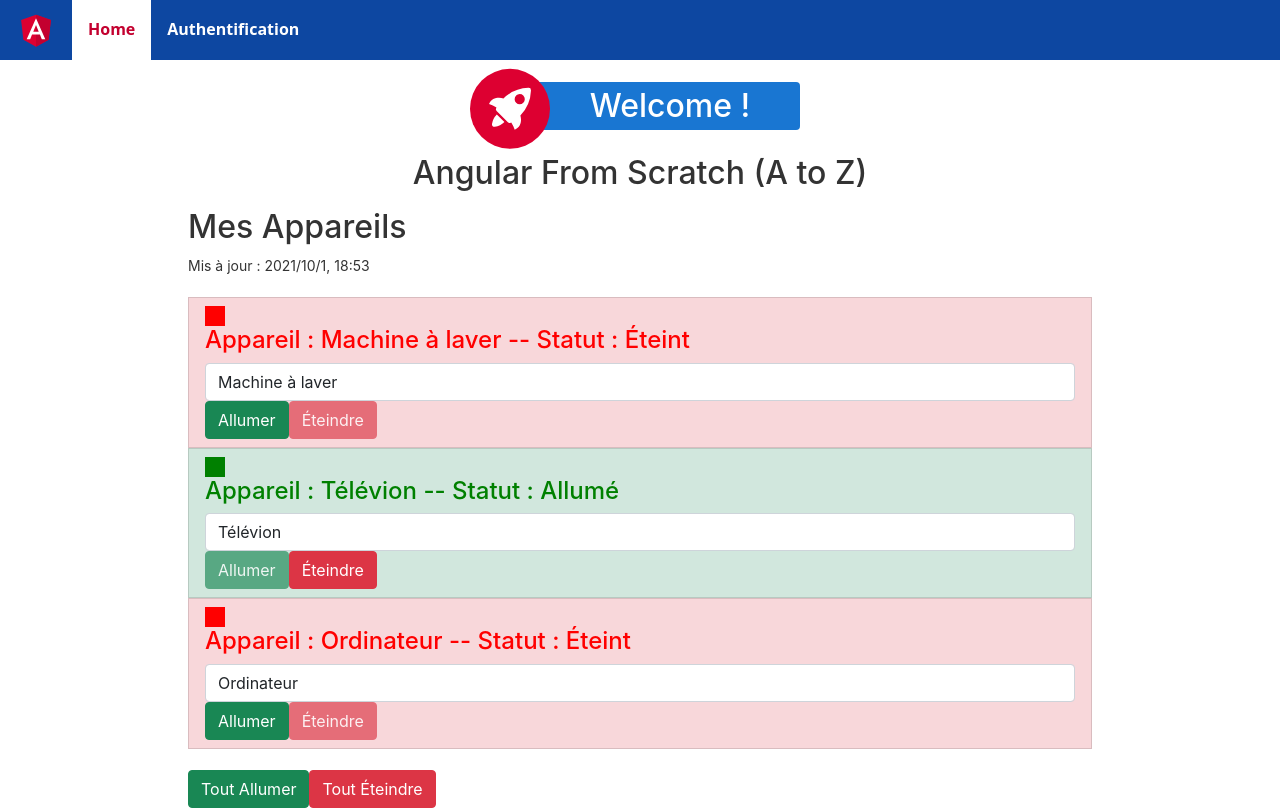
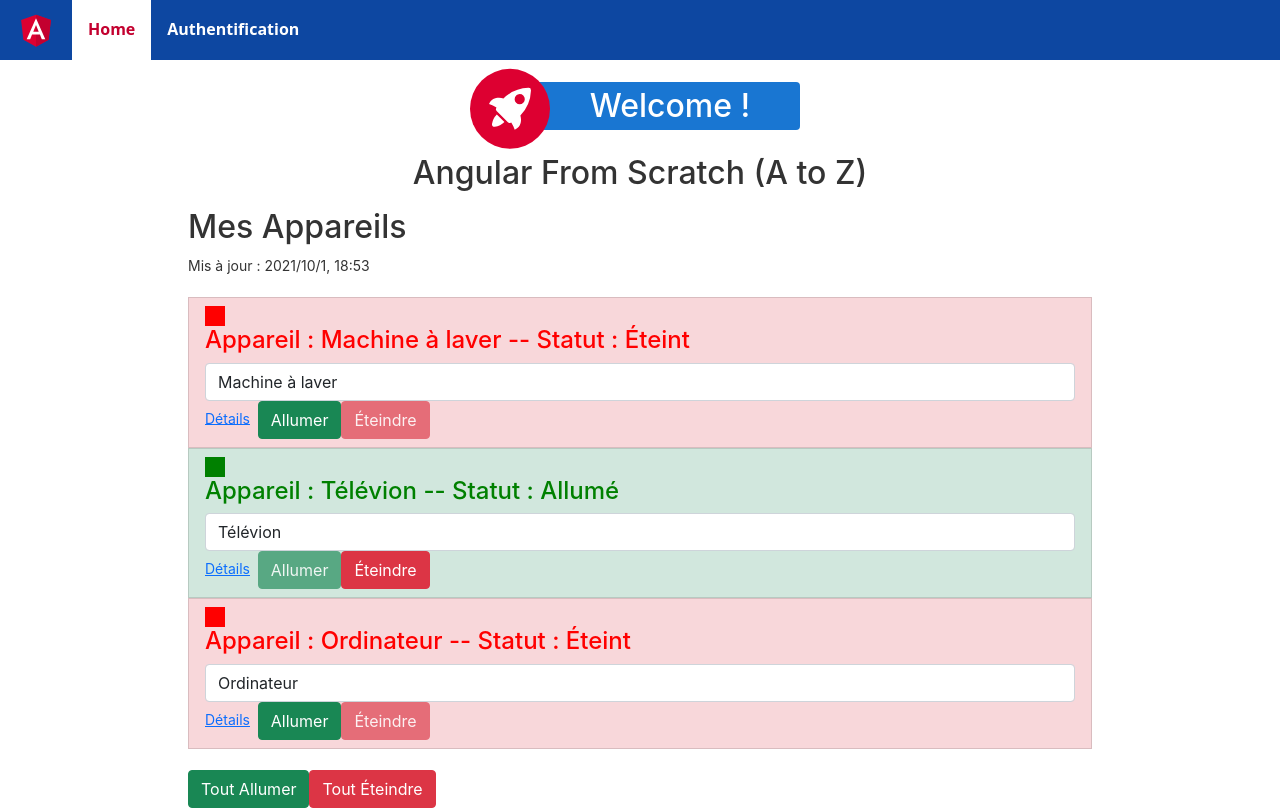
Before and after one commit to Vunerio/angular-from-scratch-A2Z, an Angular app in the folder angular-from-scratch-A2Z/: page / in a window 1280 px wide. Shown: the top 810 px of the page. Built offline with nearby package versions, Linux system fonts and the light colour scheme.

Commit message:
feat(routing): Passing Parameters to the Route.

```diff
--- a/angular-from-scratch-A2Z/src/app/app.module.ts
+++ b/angular-from-scratch-A2Z/src/app/app.module.ts
@@ -17,6 +17,7 @@ import { SingleAppareilComponent } from './single-appareil/single-appareil.compo
 
 const appRoutes: Routes = [
   { path: 'appareils', component: AppareilViewComponent },
+  { path: 'appareils/:id', component: SingleAppareilComponent },
   { path: 'auth', component: AuthComponent },
   { path: '', component: AppareilViewComponent }
 ];
--- a/angular-from-scratch-A2Z/src/app/appareil-view/appareil-view.component.html
+++ b/angular-from-scratch-A2Z/src/app/appareil-view/appareil-view.component.html
@@ -32,7 +32,8 @@
           <app-appareil *ngFor="let appareil of appareils; let i = index"
                         [indexOfAppareil] = "i"
                         [appareilName]="appareil.name"
-                        [appareilStatus]="appareil.status">
+                        [appareilStatus]="appareil.status"
+                        [id]="appareil.id">
           </app-appareil>
         </ul>
         <br>
--- a/angular-from-scratch-A2Z/src/app/appareil/appareil.component.html
+++ b/angular-from-scratch-A2Z/src/app/appareil/appareil.component.html
@@ -12,9 +12,11 @@
   </div>
   <!-- L'interpolation {{}} -->
   <!-- Directive par Attribut ngStyle -->
-  <h4 [ngStyle]="{color: getColor()}">Appareil : {{ appareilName }} -- Statut : {{ getStatus() }}</h4>
+  <h4 [ngStyle]="{color: getColor()}" [routerLink]="['/appareils/'+id]">Appareil : {{ appareilName }} -- Statut : {{ getStatus() }}</h4>
   <!-- Two-way Binding -->
   <input type="text" class="form-control" [(ngModel)]="appareilName">
+
+  <a [routerLink]="['/appareils/'+id]">Détails</a>&nbsp;
 
   <button class="btn btn-success"
           (click)="onSwitchOn()"
--- a/angular-from-scratch-A2Z/src/app/appareil/appareil.component.ts
+++ b/angular-from-scratch-A2Z/src/app/appareil/appareil.component.ts
@@ -18,6 +18,7 @@ export class AppareilComponent implements OnInit {
   @Input() appareilName!: string;
   @Input() appareilStatus!: string;
   @Input() indexOfAppareil!: number;
+  @Input() id!: number;
 
   constructor(private appareilService: AppareilService) { }
 
--- a/angular-from-scratch-A2Z/src/app/services/appareil.service.ts
+++ b/angular-from-scratch-A2Z/src/app/services/appareil.service.ts
@@ -1,18 +1,30 @@
 export class AppareilService {
   appareils = [
     {
+      id: 1,
       name: 'Machine à laver',
       status: 'Éteint'
     },
     {
+      id: 2,
       name: 'Télévion',
       status: 'Allumé'
     },
     {
+      id: 3,
       name: 'Ordinateur',
       status: 'Éteint'
     }
   ];
+
+  getAppareilById(id: number) {
+    const appareil = this.appareils.find(
+      (appareilOject) => {
+        return appareilOject.id === id;
+      }
+    );
+    return appareil;
+  }
 
   switchOnAll() {
     for (let appareil of this.appareils) {
--- a/angular-from-scratch-A2Z/src/app/single-appareil/single-appareil.component.html
+++ b/angular-from-scratch-A2Z/src/app/single-appareil/single-appareil.component.html
@@ -1 +1,3 @@
-<p>single-appareil works!</p>
+<h2>{{ name }}</h2>
+<p>Statut: {{ status }} </p>
+<a routerLink="">Retour</a>
--- a/angular-from-scratch-A2Z/src/app/single-appareil/single-appareil.component.ts
+++ b/angular-from-scratch-A2Z/src/app/single-appareil/single-appareil.component.ts
@@ -1,4 +1,6 @@
 import { Component, OnInit } from '@angular/core';
+import { ActivatedRoute } from '@angular/router';
+import { AppareilService } from '../services/appareil.service';
 
 @Component({
   selector: 'app-single-appareil',
@@ -7,9 +9,16 @@ import { Component, OnInit } from '@angular/core';
 })
 export class SingleAppareilComponent implements OnInit {
 
-  constructor() { }
+  name: string = 'Appareil';
+  status: string = 'Status';
+
+  constructor(private appareilService: AppareilService, private route: ActivatedRoute) { }
 
   ngOnInit(): void {
+    const id = this.route.snapshot.params['id'];
+    if(id <= this.appareilService.appareils.length) {
+      this.name = this.appareilService.getAppareilById(+id)!.name;
+      this.status = this.appareilService.getAppareilById(+id)!.status;
+    }
   }
-
 }
```
